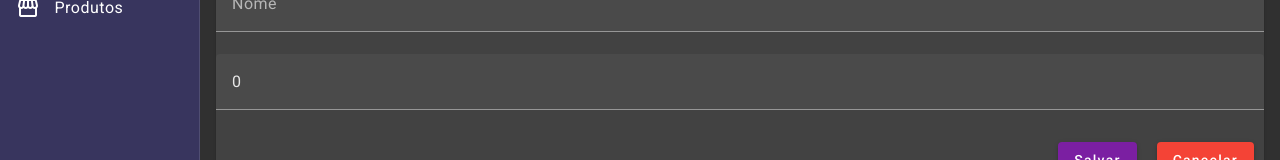
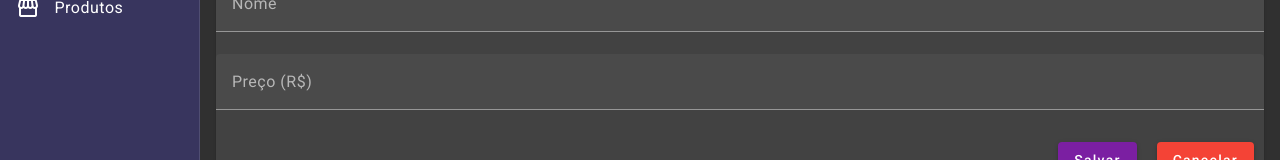
Before and after one commit to FlavioLimas/crud-angular, an Angular app: page /products/create in a window 1280 px wide. Shown: the part 142-302 px from the top of the page. Built offline with nearby package versions, Linux system fonts and the light colour scheme.

Commit message:
ajuste para criar componente vazio ao iniciar a pagina

```diff
--- a/src/app/components/template/product/product-create/product-create.component.ts
+++ b/src/app/components/template/product/product-create/product-create.component.ts
@@ -10,16 +10,13 @@ import { Product } from '../product.model';
 })
 export class ProductCreateComponent implements OnInit {
 
-  product: Product = {
-    name: '',
-    price: .0
-  }
+  product: Product | any;
 
   constructor(private productService: ProductService,
     private router: Router) { }
 
   ngOnInit(): void {
-
+    this.product = {};
   }
 
   createProduct(): void {
```
